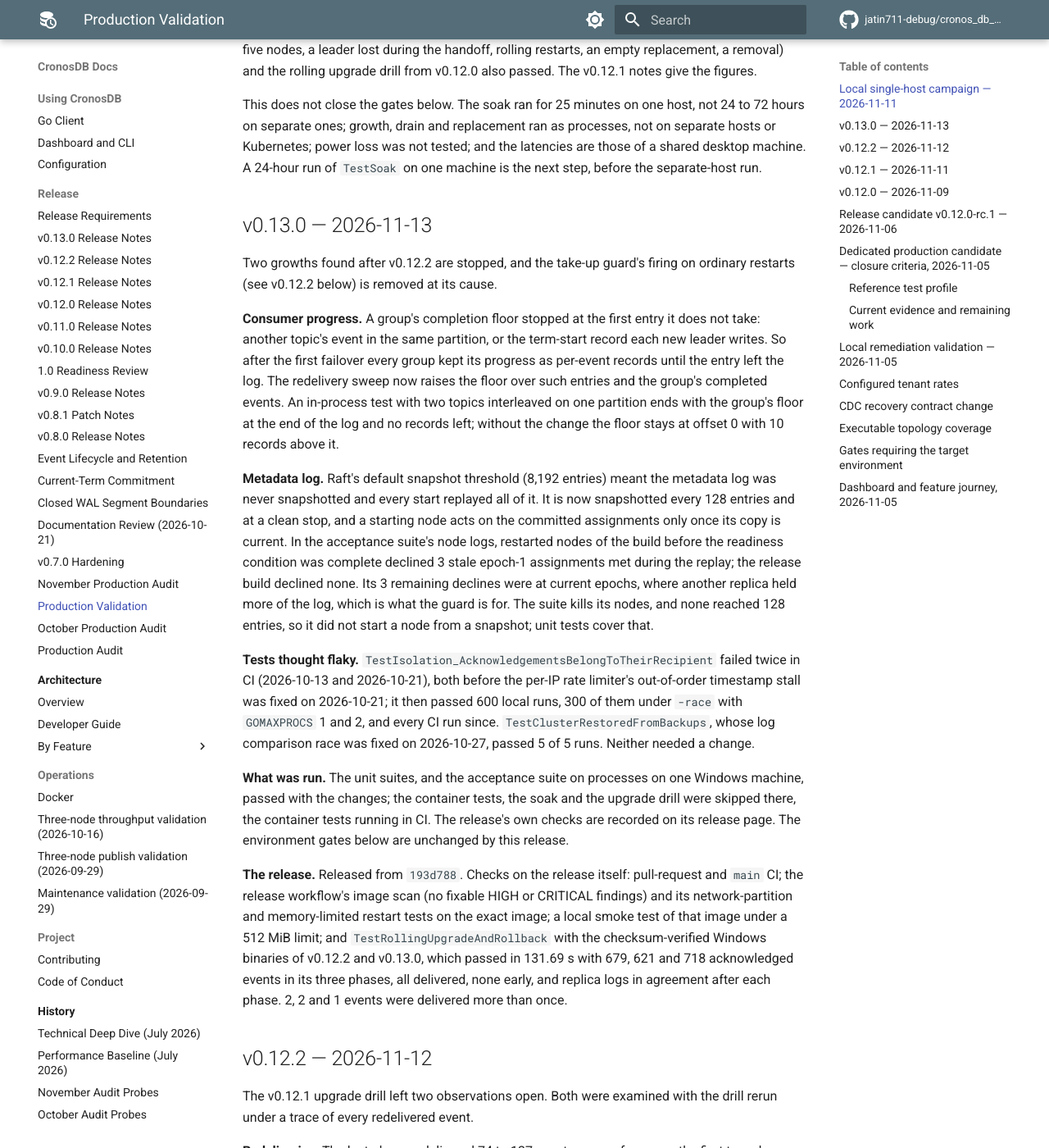
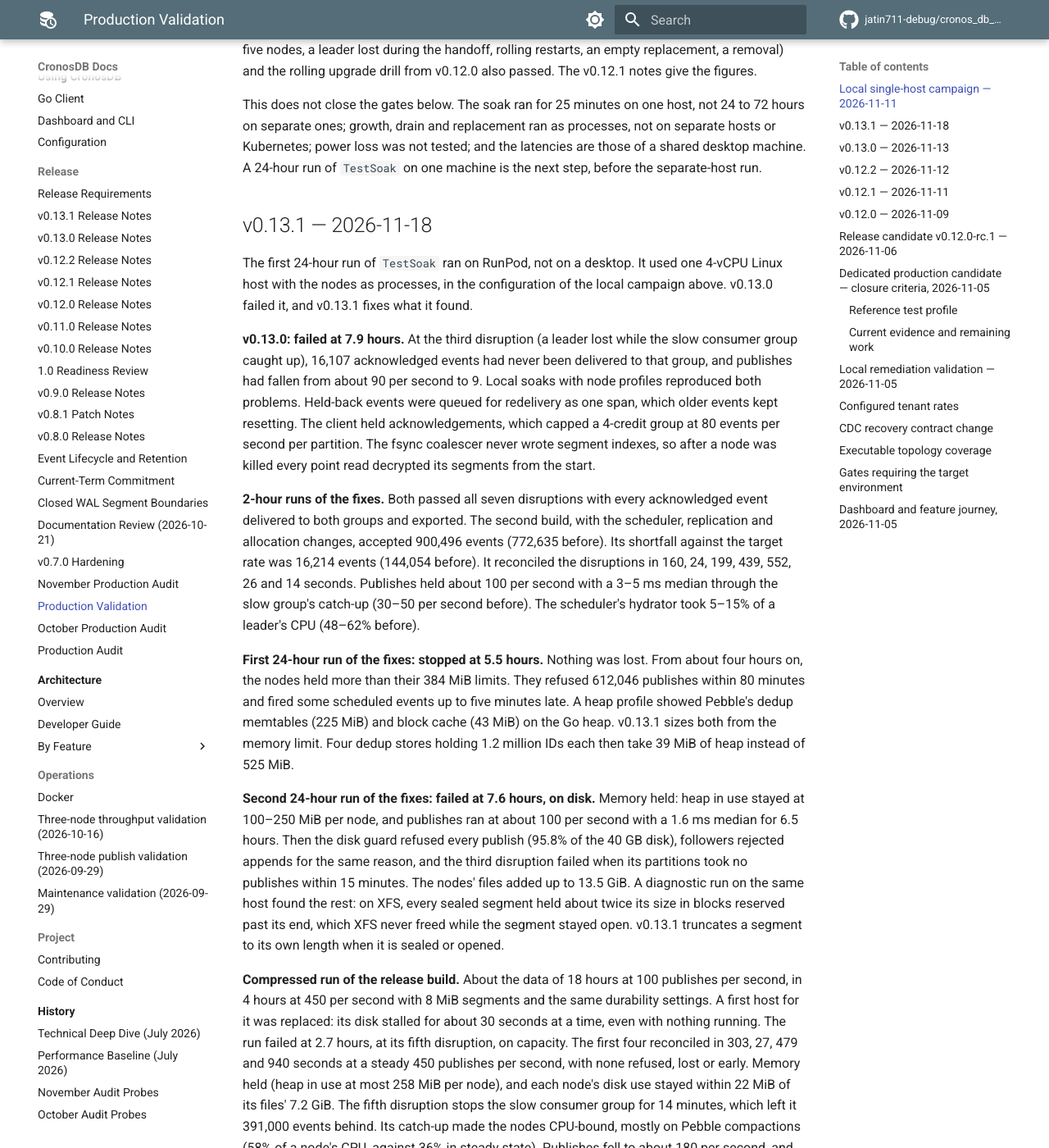
Before and after one commit to jatin711-debug/cronos_db_golang, an MkDocs documentation site: the page built from docs/PRODUCTION_VALIDATION.md, in a window 1280 px wide and 1400 px high, scrolled down 573 px. Shown: the whole window at 82% size. Built offline with MkDocs 1.6.1 and Material for MkDocs 9.7.7, drawn with Linux system fonts in a browser that asks for light colours; comment, search, counter and statistics services are not loaded; some of the changed text lies outside the part shown.

Commit message:
release: prepare v0.13.1
Release notes for the fixes to what failed v0.13.0's first 24-hour soak
(undelivered held-back events, client-held acknowledgements, segment
indexes never written by the fsync coalescer, Pebble memory outgrowing the
node's limit), for the XFS disk space the second 24-hour soak found
segments holding past their end, and for the publish and scheduling costs
the soaks' profiles showed. The chart and default image tag are 0.13.1,
with the README, DOCKER.md and client guide versions, the docs navigation,
the release summary in PRODUCTION_RELEASE.md, and the soak campaign in the
validation record.

The compressed soak of the release build is recorded as it ran: four
disruptions passed at 450 publishes per second with memory and disk held,
and the fifth failed on capacity when a consumer group 391,000 events
behind could not catch up on 2-CPU nodes. That is a new known limit.

Co-Authored-By: Claude Opus 5.5 <noreply@anthropic.com>

```diff
--- a/docs/PRODUCTION_VALIDATION.md
+++ b/docs/PRODUCTION_VALIDATION.md
@@ -28,6 +28,73 @@ This does not close the gates below. The soak ran for 25 minutes on one host, no
 not on separate hosts or Kubernetes; power loss was not tested; and the
 latencies are those of a shared desktop machine. A 24-hour run of `TestSoak` on
 one machine is the next step, before the separate-host run.
+
+## v0.13.1 — 2026-11-18
+
+The first 24-hour run of `TestSoak` ran on RunPod, not on a desktop. It used one
+4-vCPU Linux host with the nodes as processes, in the configuration of the
+local campaign above. v0.13.0 failed it, and v0.13.1 fixes what it found.
+
+**v0.13.0: failed at 7.9 hours.** At the third disruption (a leader lost while
+the slow consumer group caught up), 16,107 acknowledged events had never been
+delivered to that group, and publishes had fallen from about 90 per second to
+9. Local soaks with node profiles reproduced both problems. Held-back events
+were queued for redelivery as one span, which older events kept resetting. The
+client held acknowledgements, which capped a 4-credit group at 80 events per
+second per partition. The fsync coalescer never wrote segment indexes, so after
+a node was killed every point read decrypted its segments from the start.
+
+**2-hour runs of the fixes.** Both passed all seven disruptions with every
+acknowledged event delivered to both groups and exported. The second build,
+with the scheduler, replication and allocation changes, accepted 900,496 events
+(772,635 before). Its shortfall against the target rate was 16,214 events
+(144,054 before). It reconciled the disruptions in 160, 24, 199, 439, 552, 26
+and 14 seconds. Publishes held about 100 per second with a 3–5 ms median through
+the slow group's catch-up (30–50 per second before). The scheduler's hydrator
+took 5–15% of a leader's CPU (48–62% before).
+
+**First 24-hour run of the fixes: stopped at 5.5 hours.** Nothing was lost.
+From about four hours on, the nodes held more than their 384 MiB limits. They
+refused 612,046 publishes within 80 minutes and fired some scheduled
+events up to five minutes late. A heap profile showed Pebble's dedup memtables
+(225 MiB) and block cache (43 MiB) on the Go heap. v0.13.1 sizes both from the
+memory limit. Four dedup stores holding 1.2 million IDs each then take 39 MiB of
+heap instead of 525 MiB.
+
+**Second 24-hour run of the fixes: failed at 7.6 hours, on disk.** Memory
+held: heap in use stayed at 100–250 MiB per node, and publishes ran at about
+100 per second with a 1.6 ms median for 6.5 hours. Then the disk guard refused
+every publish (95.8% of the 40 GB disk), followers rejected appends for the
+same reason, and the third disruption failed when its partitions took no
+publishes within 15 minutes. The nodes' files added up to 13.5 GiB. A
+diagnostic run on the same host found the rest: on XFS, every sealed segment
+held about twice its size in blocks reserved past its end, which XFS never
+freed while the segment stayed open. v0.13.1 truncates a segment to its own
+length when it is sealed or opened.
+
+**Compressed run of the release build.** About the data of 18 hours at 100
+publishes per second, in 4 hours at 450 per second with 8 MiB segments and the
+same durability settings. A first host for it was replaced: its disk stalled
+for about 30 seconds at a time, even with nothing running. The run failed at
+2.7 hours, at its fifth disruption, on capacity. The first four reconciled in
+303, 27, 479 and 940 seconds at a steady 450 publishes per second, with none
+refused, lost or early. Memory held (heap in use at most 258 MiB per node), and
+each node's disk use stayed within 22 MiB of its files' 7.2 GiB. The fifth
+disruption stops the slow consumer group for 14 minutes, which left it 391,000
+events behind. Its catch-up made the nodes CPU-bound, mostly on Pebble
+compactions (58% of a node's CPU, against 36% in steady state). Publishes fell
+to about 180 per second, and the group took about 200 events per second, too
+few to catch up within the 15 minutes the soak allows. At 100 publishes per
+second the same disruption had reconciled in 552 seconds. Scheduled events
+fired up to 122 seconds late around the leader kills. Making catch-up cheaper
+is the next release's work.
+
+**What was run.** The unit suites passed, with the race detector clean on the
+changed packages. The acceptance suite passed on processes on one Windows
+machine, and again in CI on the merged code (the fault campaign in
+996 seconds, and the container tests).
+The soaks above ran on one host, so the separate-host soak gate below stays
+open. The release's own checks are recorded on its release page.
 
 ## v0.13.0 — 2026-11-13
 
--- a/mkdocs.yml
+++ b/mkdocs.yml
@@ -124,6 +124,7 @@ nav:
       - Configuration: CONFIGURATION.md
   - Release:
       - Release Requirements: PRODUCTION_RELEASE.md
+      - v0.13.1 Release Notes: RELEASE_V0.13.1.md
       - v0.13.0 Release Notes: RELEASE_V0.13.0.md
       - v0.12.2 Release Notes: RELEASE_V0.12.2.md
       - v0.12.1 Release Notes: RELEASE_V0.12.1.md
```
Also changed, not shown: DOCKER.md (+6 -7 lines), README.md (+3 -3 lines), docs/CLIENT_GUIDE.md (+1 -1 lines), docs/PRODUCTION_RELEASE.md (+18 -0 lines), docs/RELEASE_V0.13.1.md (added, +190 -0 lines), 1 other file.
